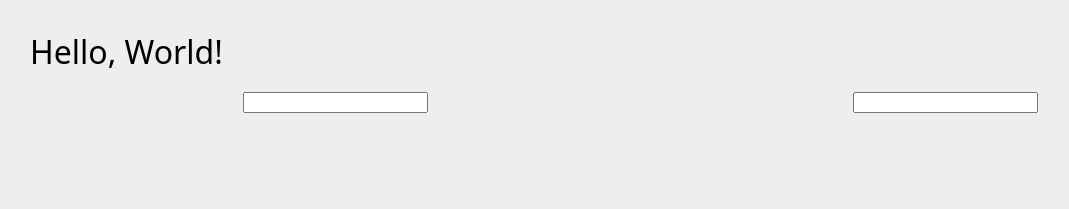
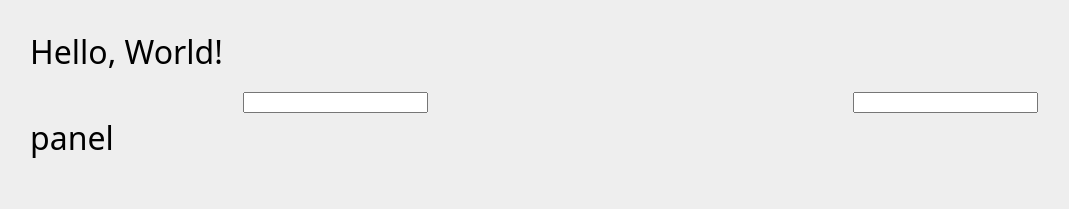
Before and after one commit to dwidjaja945/js-la, a React app: page / in a window 1280 px wide. Shown: the top 209 px of the page, without its empty margins (0-1069 px from the left). Built offline with nearby package versions, Linux system fonts and the light colour scheme.

Commit message:
updated file structure for dropdown added initial panel components

```diff
--- a/package.json
+++ b/package.json
@@ -43,7 +43,7 @@
     "@types/babel__core": "^7.1.9",
     "@types/babel__template": "^7.0.2",
     "@types/jest": "^26.0.3",
-    "@types/react": "^16.9.41",
+    "@types/react": "^16.9.55",
     "@types/react-dom": "^16.9.8",
     "@types/react-loadable": "^5.5.3",
     "@types/react-router-dom": "^5.1.5",
@@ -60,7 +60,7 @@
     "eslint-import-resolver-webpack": "^0.12.2",
     "eslint-plugin-import": "^2.22.0",
     "eslint-plugin-jsx-a11y": "^6.3.1",
-    "eslint-plugin-react": "^7.20.3",
+    "eslint-plugin-react": "^7.21.5",
     "eslint-plugin-react-hooks": "^4.0.5",
     "file-loader": "^6.0.0",
     "html-webpack-plugin": "^4.3.0",
--- a/src/App.tsx
+++ b/src/App.tsx
@@ -1,7 +1,8 @@
 import React, { Suspense, lazy } from 'react';
 
-import Dropdown from '@components/Dropdown';
-import OldDropdown, { DropdownItem } from '@components/OldDropdown';
+import Dropdown from '@components/Dropdowns/Dropdown';
+import OldDropdown, { DropdownItem } from '@components/Dropdowns/OldDropdown';
+import Panel from '@components/Panel';
 
 const dropdownItems: DropdownItem[] = [
     {
@@ -31,7 +32,9 @@ const App = (): JSX.Element => (
         Hello, World!
         <div style={{ display: 'flex', justifyContent: 'space-around' }}>
             <Dropdown>
-                <Dropdown.Item>
+                <Dropdown.Item
+                    onClick={(): void => console.log('hello')}
+                >
                     hello
                 </Dropdown.Item>
                 <Dropdown.Item>
@@ -46,6 +49,9 @@ const App = (): JSX.Element => (
             </Dropdown>
             <OldDropdown items={dropdownItems} />
         </div>
+        <div>
+            <Panel />
+        </div>
     </div>
 );
 
```
Also changed, not shown: src/components/Dropdowns/Dropdown/Dropdown.scss (renamed from src/components/Dropdown/Dropdown.scss), src/components/Dropdowns/Dropdown/Dropdown.tsx (renamed from src/components/Dropdown/Dropdown.tsx), src/components/Dropdowns/Dropdown/index.tsx (renamed from src/components/Dropdown/index.tsx), src/components/Dropdowns/OldDropdown/OldDropdown.tsx (renamed from src/components/OldDropdown/OldDropdown.tsx), src/components/Dropdowns/OldDropdown/index.tsx (renamed from src/components/OldDropdown/index.tsx), 1 other file (tests, documents, lock files or other folders).
